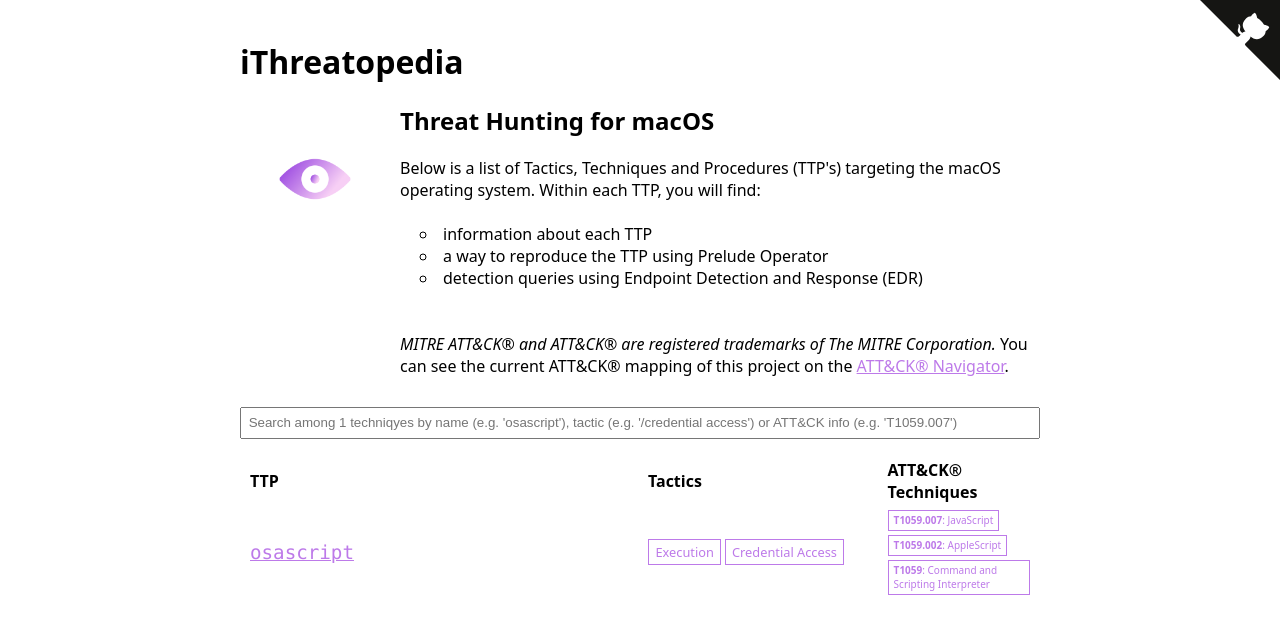
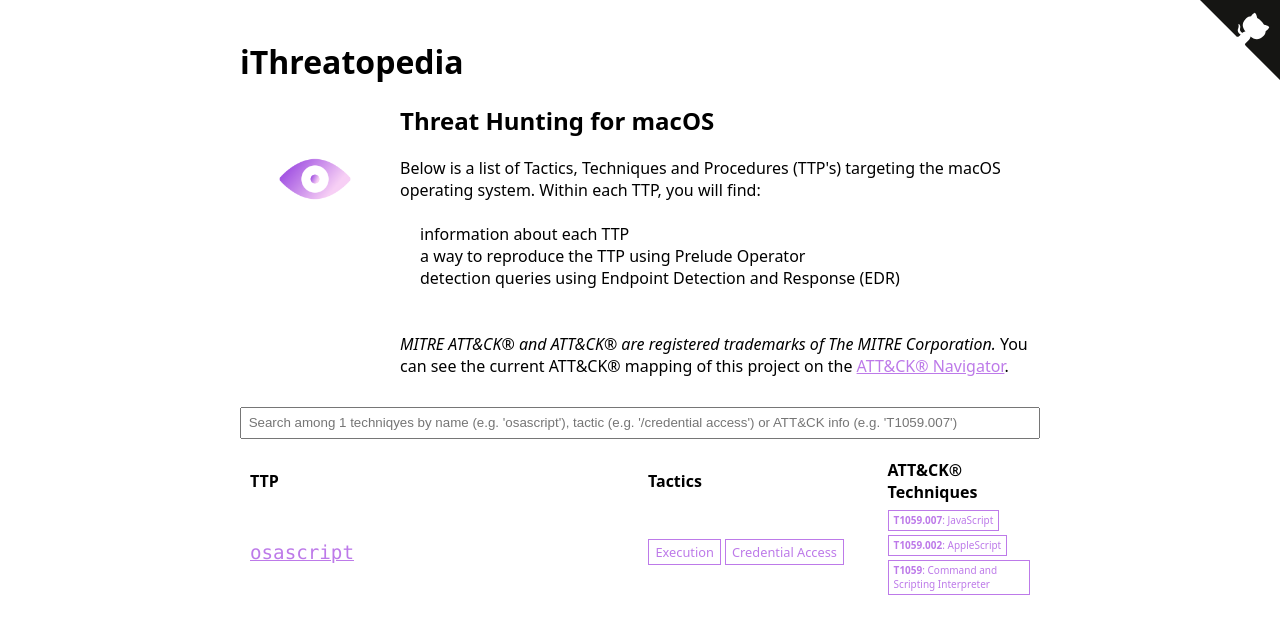
Before and after one commit to iThreatopedia/iThreatopedia.github.io, a Jekyll site: the page built from index.md, in a window 1280 px wide. Shown: the top 634 px of the page. Built offline with Jekyll 4.4.1, drawn with Linux system fonts in a browser that asks for light colours.

Commit message:
minor update

```diff
--- a/assets/style.scss
+++ b/assets/style.scss
@@ -227,7 +227,7 @@
     margin: 0;
     list-style-position: inside;
     padding-left: 20px;
-    list-style-type: circle;
+    list-style-type: none;
 }
 
 ol {
```
